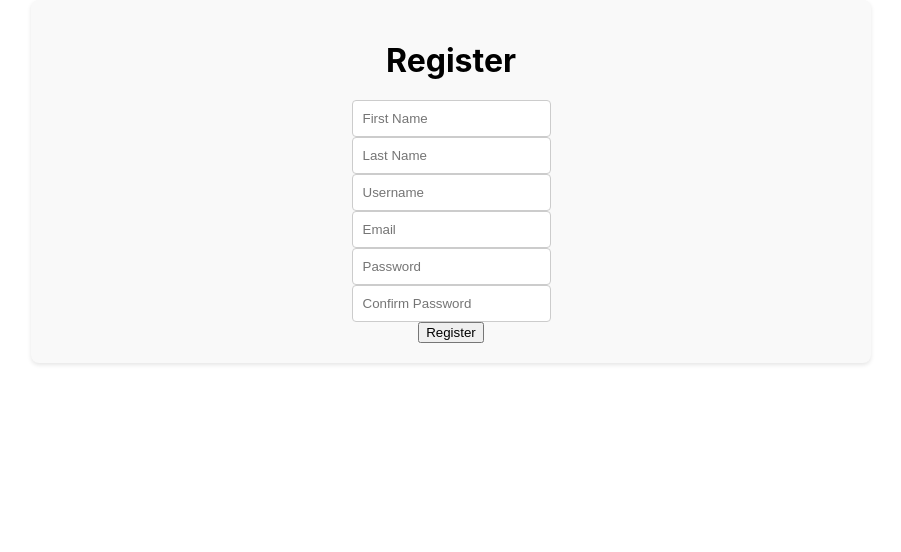
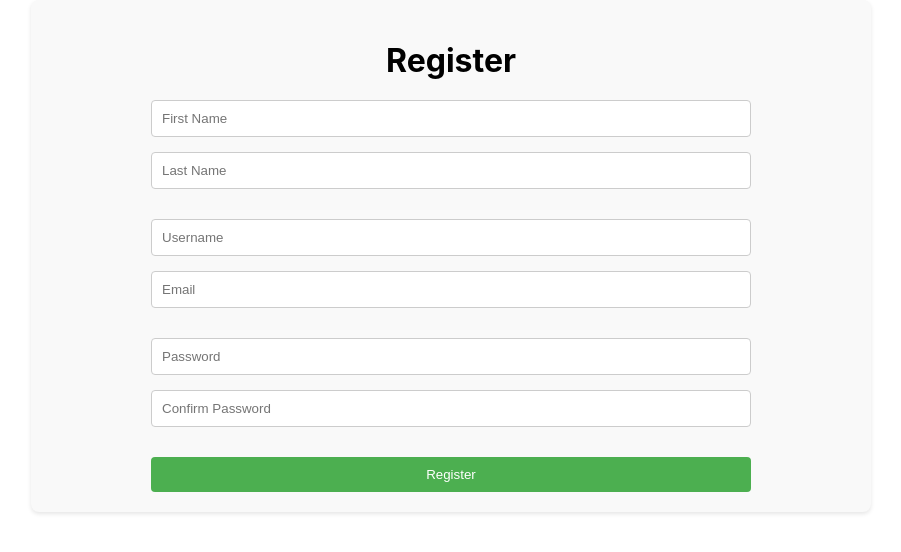
Before and after one commit to TS29TR21/Front-end, a React (Create React App) app in the folder frontend-bananaboat/: page /register-page in a window 1280 px wide. Shown: the top 552 px of the page, without its empty margins (189-1090 px from the left). Built offline with nearby package versions, Linux system fonts and the light colour scheme.

Commit message:
completed login

```diff
--- a/frontend-bananaboat/src/components/home.js
+++ b/frontend-bananaboat/src/components/home.js
@@ -16,87 +16,76 @@ import CloseIcon from "@mui/icons-material/Close";
 import Login from "./login.js";
 import ResourceSearch from "./resource-search.js";
 import ModerationForm from "./moderation.js";
-import NewPassword from "./new-password.js";
 import RateResource from "./rate-resource.js";
 import Register from "./register.js";
-import PasswordReset from "./reset-password.js";
 import ResourceReport from "./resource-report.js";
 import UpdateUserRole from "./update-user-role.js";
 import UploadTaggingResource from "./file-upload-tagging.js";
 import SubjectView from "./subject-view.js";
 import FAQ from "./faq.js";
-import AboutUs from "./about-us.js";
-import OER from "./oer.js";
-import Contributors from "./contributors.js";
-import Self from "./sdl.js";
+import AboutUs from "./about-us.js"; // Import AboutUs component
 import Analytics from "./analytics.js";
 import "./style.css"; // Importing style.css
 
 const Home = () => {
-  const [searchQuery, setSearchQuery] = useState("");
+  const storedUsername = localStorage.getItem("username");
+  const storedUserRole = localStorage.getItem("userRole");
+
   const [activeSection, setActiveSection] = useState("/");
   const [sidebarOpen, setSidebarOpen] = useState(false);
   const [user, setUser] = useState(null);
 
   const handleLogin = (userData) => {
     console.log(userData);
-    setUser(userData); // Set user role after login
+    setUser(userData); // Set user data after login
     setActiveSection("/");
   };
 
   const handleLogout = () => {
     setUser(null); // Clear the user data
-    setActiveSection("/"); // Optionally redirect to home or another section
+    setActiveSection("/");
   };
 
   // Define role-based sidebar menus
   const menus = {
     openUser: [
       { text: "Home", section: "/" },
+      { text: "FAQ", section: "faq" },
+      { text: "Search Resources", section: "resource-search" },
       { text: "Subject View", section: "subject-view" },
+      { text: "Resource Report", section: "resource-report" },
+      { text: "Rate Resources", section: "rate-resource" },
+    ],
+    educatorUser: [
+      { text: "Home", section: "/" },
+      { text: "FAQ", section: "faq" },
       { text: "Search Resources", section: "resource-search" },
-      { text: "Other Useful OERs", section: "oer" },
+      { text: "Subject View", section: "subject-view" },
+      { text: "Resource Report", section: "resource-report" },
       { text: "Rate Resources", section: "rate-resource" },
-      { text: "Contributors", section: "contributors" },
-      { text: "Self-Directed Learning", section: "self-directed" },
+      { text: "Contribute", section: "file-upload" },
+    ],
+    moderatorUser: [
+      { text: "Home", section: "/" },
+      { text: "FAQ", section: "faq" },
+      { text: "Search Resources", section: "resource-search" },
+      { text: "Subject View", section: "subject-view" },
       { text: "Resource Report", section: "resource-report" },
+      { text: "Rate Resources", section: "rate-resource" },
+      { text: "Contribute", section: "file-upload" },
+      { text: "Moderate Resources", section: "moderate" },
     ],
-    educator: [
+    adminUser: [
       { text: "Home", section: "/" },
+      { text: "FAQ", section: "faq" },
+      { text: "Search Resources", section: "resource-search" },
       { text: "Subject View", section: "subject-view" },
-      { text: "Search Resources", section: "resource-search" },
+      { text: "Resource Report", section: "resource-report" },
+      { text: "Rate Resources", section: "rate-resource" },
       { text: "Contribute", section: "file-upload" },
-      { text: "Other Useful OERs", section: "oer" },
-      { text: "Rate Resources", section: "rate-resource" },
-      { text: "Contributors", section: "contributors" },
-      { text: "Self-Directed Learning", section: "self-directed" },
-      { text: "Resource Report", section: "resource-report" },
-    ],
-    moderator: [
-      { text: "Home", section: "/" },
-      { text: "Subject View", section: "subject-view" },
-      { text: "Search Resources", section: "resource-search" },
-      { text: "Contribute", section: "file-upload" },
-      { text: "Other Useful OERs", section: "oer" },
-      { text: "Rate Resources", section: "rate-resource" },
       { text: "Moderate Resources", section: "moderate" },
-      { text: "Contributors", section: "contributors" },
-      { text: "Self-Directed Learning", section: "self-directed" },
-      { text: "Resource Report", section: "resource-report" },
-    ],
-    administrator: [
-      { text: "Home", section: "/" },
-      { text: "Subject View", section: "subject-view" },
-      { text: "Search Resources", section: "resource-search" },
-      { text: "Contribute", section: "file-upload" },
-      { text: "Other Useful OERs", section: "oer" },
-      { text: "Rate Resources", section: "rate-resource" },
-      { text: "Moderate Resources", section: "moderate" },
-      { text: "Contributors", section: "contributors" },
-      { text: "Self-Directed Learning", section: "self-directed" },
+      { text: "Update User Role", section: "update-user-role" },
       { text: "Analytics", section: "analytics" },
-      { text: "Resource Report", section: "resource-report" },
-      { text: "Update User Role", section: "update-user-role" },
     ],
   };
 
@@ -105,7 +94,7 @@ const Home = () => {
   };
 
   // Get the appropriate menu based on user role
-  const selectedMenu = user && user.role ? menus[user.role] : menus.openUser;
+  const selectedMenu = user ? menus[user.userRole] : menus.openUser;
 
   const renderSectionContent = () => {
     switch (activeSection) {
@@ -117,37 +106,35 @@ const Home = () => {
         return <ResourceSearch />;
       case "file-upload":
         return <UploadTaggingResource />;
-      case "oer":
-        return <OER />;
-      case "contributors":
-        return <Contributors />;
-      case "self-directed":
-        return <Self />;
-      case "register":
-        return <Register />;
-      case "reset-password":
-        return <PasswordReset />;
-      case "new-password":
-        return <NewPassword />;
-      case "about-us":
-        return <AboutUs />;
       case "faq":
         return <FAQ />;
+      case "resource-report":
+        return <ResourceReport />;
+      case "rate-resource":
+        return <RateResource />;
+      case "moderate":
+        return <ModerationForm />;
+      case "analytics":
+        return <Analytics />;
+      case "update-user-role":
+        return <UpdateUserRole />;
+      case "about-us": // Added About Us case
+        return <AboutUs />;
       case "login":
         return <Login onLogin={handleLogin} />;
-      case "analytics":
-        return <Analytics />;
-      case "moderate":
-        return <ModerationForm />;
-      case "rate-resource":
-        return <RateResource />;
-      case "resource-report":
-        return <ResourceReport />;
-      case "update-user-role":
-        return <UpdateUserRole />;
+      case "register":
+        return <Register />; // Render the Register component
       default:
         return <Typography variant="h5">Welcome to Share2Teach</Typography>;
     }
+  };
+
+  // Mapping user roles to display labels
+  const roleLabels = {
+    openUser: "Open User",
+    educatorUser: "Educator",
+    moderatorUser: "Moderator",
+    adminUser: "Admin",
   };
 
   return (
@@ -212,10 +199,13 @@ const Home = () => {
             <Typography variant="h6" component="div" sx={{ flexGrow: 1 }}>
               Share2Teach
             </Typography>
-            <Box>
+            <Box sx={{ display: 'flex', alignItems: 'center' }}>
               {user ? (
                 <>
-                  <Typography>Welcome, {user.username}!</Typography>
+                  <Typography sx={{ marginRight: 2 }}>
+                    User: {storedUsername}
+                    <br />Role: {roleLabels[storedUserRole] || storedUserRole}
+                  </Typography>
                   <button className="auth-button" onClick={handleLogout}>
                     Logout
                   </button>
@@ -230,7 +220,7 @@ const Home = () => {
                   </button>
                   <button
                     className="auth-button"
-                    onClick={() => setActiveSection("register")}
+                    onClick={() => setActiveSection("register")} // Set active section to register
                   >
                     Sign Up
                   </button>
@@ -258,7 +248,7 @@ const Home = () => {
           <Typography variant="body2">
             <button
               className="footer-link"
-              onClick={() => setActiveSection("about-us")}
+              onClick={() => setActiveSection("about-us")} // Set active section to about-us
             >
               About Us
             </button>
--- a/frontend-bananaboat/src/components/register.js
+++ b/frontend-bananaboat/src/components/register.js
@@ -83,8 +83,8 @@ const Register = () => {
     <div className="container">
       <h1 className="title">Register</h1>
       <form onSubmit={handleSubmit} className="form">
-        <div className="input-group">
-          <div className="input-wrapper">
+        <div className="inputGroup">
+          <div className="formGroup">
             <input
               type="text"
               placeholder="First Name"
@@ -94,10 +94,10 @@ const Register = () => {
               className="input"
             />
             {errors.firstname && (
-              <p className="error-text">{errors.firstname}</p>
+              <p className="error">{errors.firstname}</p>
             )}
           </div>
-          <div className="input-wrapper">
+          <div className="formGroup">
             <input
               type="text"
               placeholder="Last Name"
@@ -106,11 +106,13 @@ const Register = () => {
               onChange={handleInputChange}
               className="input"
             />
-            {errors.lastname && <p className="error-text">{errors.lastname}</p>}
+            {errors.lastname && (
+              <p className="error">{errors.lastname}</p>
+            )}
           </div>
         </div>
-        <div className="input-group">
-          <div className="input-wrapper">
+        <div className="inputGroup">
+          <div className="formGroup">
             <input
               type="text"
               placeholder="Username"
@@ -119,9 +121,11 @@ const Register = () => {
               onChange={handleInputChange}
               className="input"
             />
-            {errors.username && <p className="error-text">{errors.username}</p>}
+            {errors.username && (
+              <p className="error">{errors.username}</p>
+            )}
           </div>
-          <div className="input-wrapper">
+          <div className="formGroup">
             <input
               type="text"
               placeholder="Email"
@@ -130,11 +134,13 @@ const Register = () => {
               onChange={handleInputChange}
               className="input"
             />
-            {errors.email && <p className="error-text">{errors.email}</p>}
+            {errors.email && (
+              <p className="error">{errors.email}</p>
+            )}
           </div>
         </div>
-        <div className="input-group">
-          <div className="input-wrapper">
+        <div className="inputGroup">
+          <div className="formGroup">
             <input
               type="password"
               placeholder="Password"
@@ -143,9 +149,11 @@ const Register = () => {
               onChange={handleInputChange}
               className="input"
             />
-            {errors.password && <p className="error-text">{errors.password}</p>}
+            {errors.password && (
+              <p className="error">{errors.password}</p>
+            )}
           </div>
-          <div className="input-wrapper">
+          <div className="formGroup">
             <input
               type="password"
               placeholder="Confirm Password"
@@ -155,11 +163,11 @@ const Register = () => {
               className="input"
             />
             {errors.confirmpassword && (
-              <p className="error-text">{errors.confirmpassword}</p>
+              <p className="error">{errors.confirmpassword}</p>
             )}
           </div>
         </div>
-        <button type="submit" className="submit-button">
+        <button type="submit" className="submitButton">
           Register
         </button>
       </form>
--- a/frontend-bananaboat/src/components/style.css
+++ b/frontend-bananaboat/src/components/style.css
@@ -191,7 +191,7 @@
 }
 
 .metricCard:hover,
-resourceCard:hover,
+.resourceCard:hover,
 .subjectCard:hover {
   transform: scale(1.05); /* Scale up on hover */
 }
```
